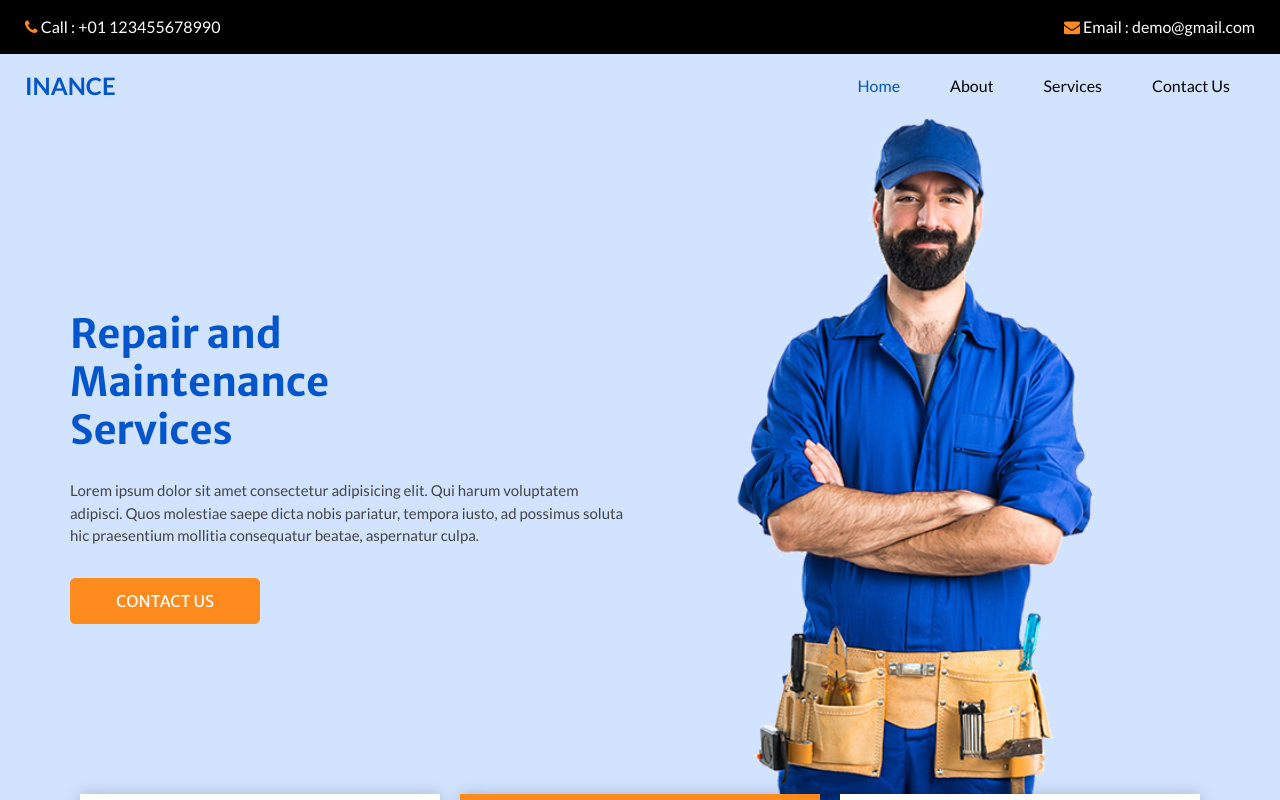
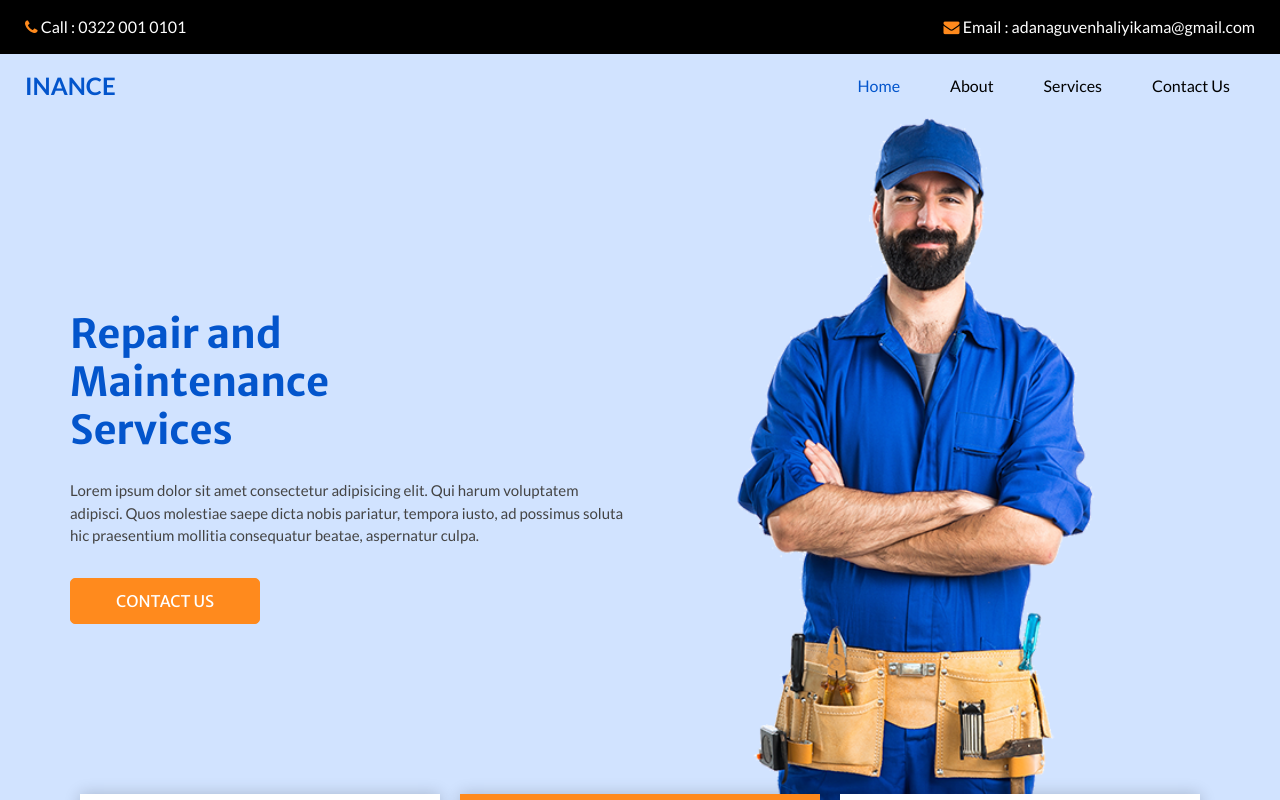
Before and after one commit to batinguven/adanaguvenhaliyikama, a plain HTML site: page index.html in a window 1280 px wide. Shown: the top 800 px of the page. Drawn offline with nearby package versions, Linux system fonts and the light colour scheme; some packages are replaced by stand-ins of ours.

Commit message:
Update index.html

```diff
--- a/index.html
+++ b/index.html
@@ -12,7 +12,7 @@
   <meta name="description" content="" />
   <meta name="author" content="" />
 
-  <title>Inance</title>
+  <title>Güven Halı Yıkama</title>
 
   <!-- slider stylesheet -->
   <link rel="stylesheet" type="text/css" href="https://cdnjs.cloudflare.com/ajax/libs/OwlCarousel2/2.3.4/assets/owl.carousel.min.css" />
@@ -38,13 +38,13 @@
             <a href="">
               <i class="fa fa-phone" aria-hidden="true"></i>
               <span>
-                Call : +01 123455678990
+                Call : 0322 001 0101
               </span>
             </a>
             <a href="">
               <i class="fa fa-envelope" aria-hidden="true"></i>
               <span>
-                Email : demo@gmail.com
+                Email : adanaguvenhaliyikama@gmail.com
               </span>
             </a>
           </div>
```
